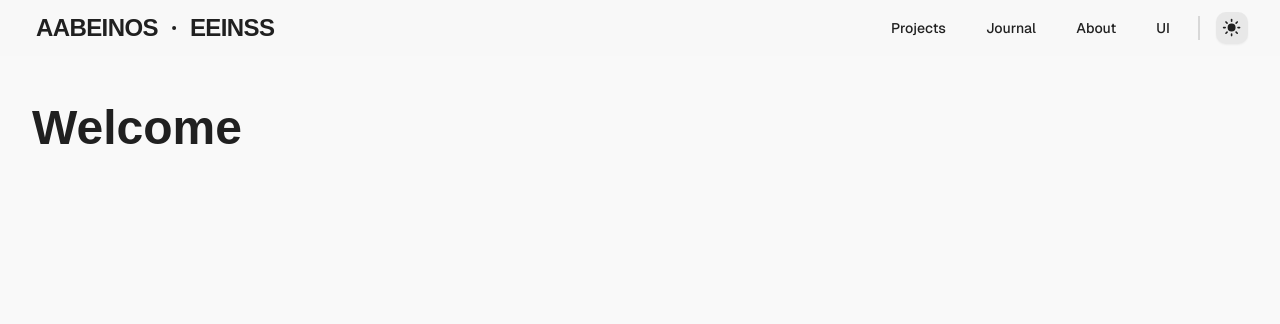
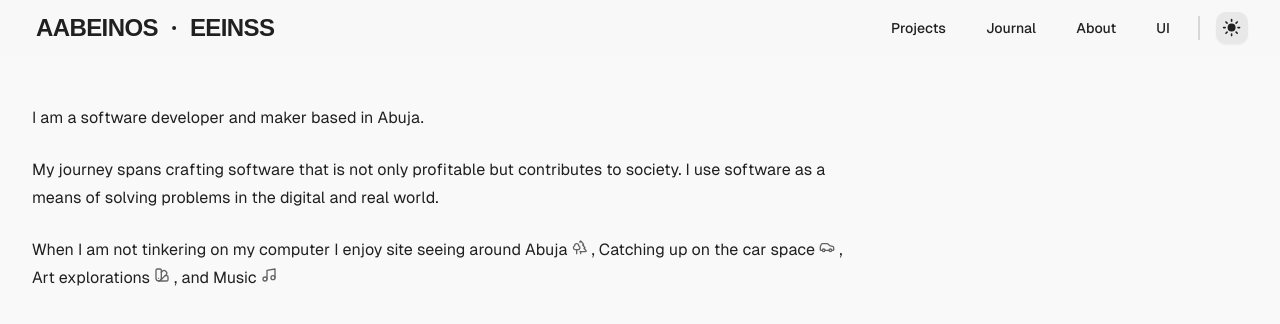
Before and after one commit to unorodeo/enoabasi, a Next.js app: page / in a window 1280 px wide. Shown: the top 324 px of the page. Built offline with nearby package versions, Linux system fonts and the light colour scheme; a web font is replaced by a local one.

Commit message:
refac: update home page

```diff
--- a/src/app/(marketing)/page.tsx
+++ b/src/app/(marketing)/page.tsx
@@ -1,10 +1,38 @@
+import { CarIcon, MusicIcon, SwatchBookIcon, TreesIcon } from "lucide-react";
+
 import { Section } from "@/components/ui/section";
 
 export default function Home() {
 	return (
 		<>
 			<Section>
-				<h1>Welcome</h1>
+				<div className="md:w-4/6">
+					<p>I am a software developer and maker based in Abuja.</p>
+					<p>
+						My journey spans crafting software that is not only profitable but
+						contributes to society. I use software as a means of solving
+						problems in the digital and real world.
+					</p>
+					<p>
+						When I am not tinkering on my computer I enjoy site seeing around
+						Abuja
+						<span className="inline-flex items-baseline justify-center mx-1">
+							<TreesIcon className="size-4 text-muted-foreground" />
+						</span>
+						, Catching up on the car space
+						<span className="inline-flex items-baseline justify-center mx-1">
+							<CarIcon className="size-4 text-muted-foreground" />
+						</span>
+						, Art explorations
+						<span className="inline-flex items-baseline justify-center mx-1">
+							<SwatchBookIcon className="size-4 text-muted-foreground" />
+						</span>
+						, and Music
+						<span className="inline-flex items-baseline justify-center mx-1">
+							<MusicIcon className="size-4 text-muted-foreground" />
+						</span>
+					</p>
+				</div>
 			</Section>
 		</>
 	);
```
